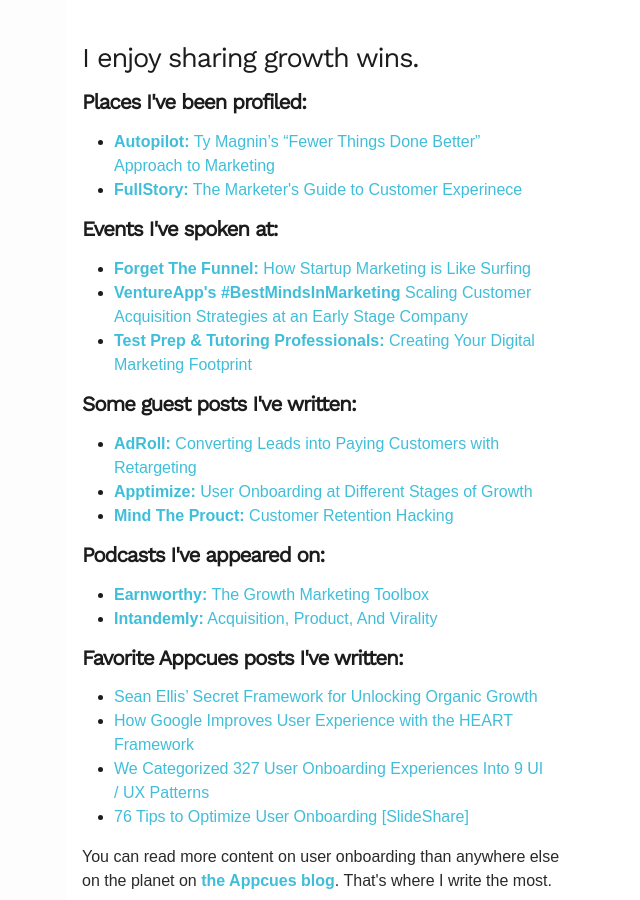
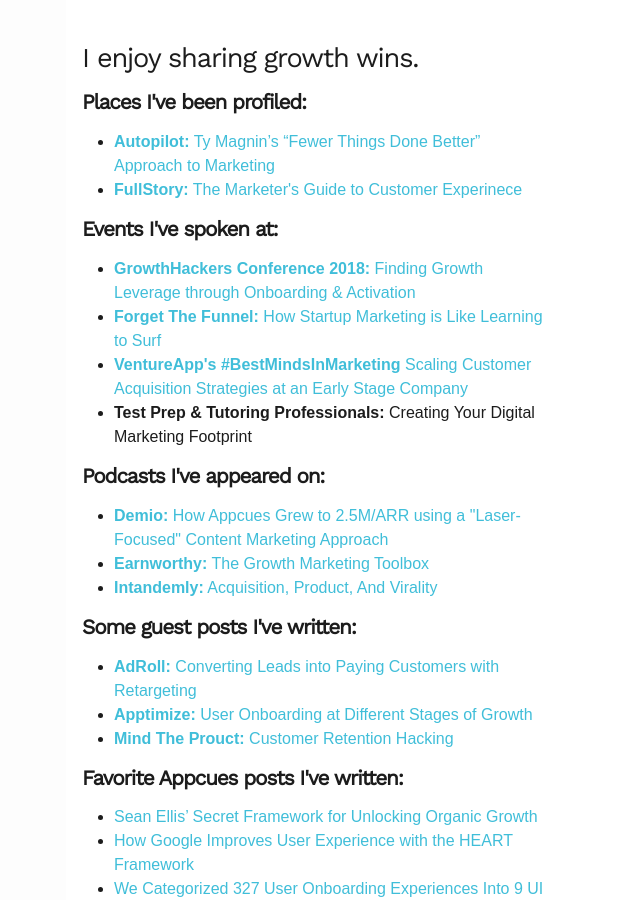
Before and after one commit to TyMagnin/tymagnin.github.io, a Jekyll site: the page built from index.html, in a window 1280 px wide and 900 px high, scrolled down 684 px. Shown: the whole window, without its empty margins (190-830 px from the left). Built offline with Jekyll 4.4.1, drawn with Linux system fonts in a browser that asks for light colours; comment, search, counter and statistics services are not loaded.

Commit message:
updating contnt on site

```diff
--- a/index.html
+++ b/index.html
@@ -51,21 +51,24 @@ layout: default
     	</ul>
 	    <h3><strong>Events I've spoken at:</strong></h3>
 	    <ul>
-	    	<li><a href="https://www.forgetthefunnel.com/workshops/saas-marketers-do-more-replay/"><strong>Forget The Funnel:</strong> How Startup Marketing is Like Surfing</a>
-	    	<li><a href="https://www.ventureapp.com/c/8fd182cb-d481-4bc7-8eb5-75b7c0153a68/"><strong>VentureApp's #BestMindsInMarketing</strong> Scaling Customer Acquisition Strategies at an Early Stage Company</a>
-	    	<li><a><strong>Test Prep &amp; Tutoring Professionals:</strong> Creating Your Digital Marketing Footprint</a></li>
+	    	<li><a href="https://growthhackers.com/conference"><strong>GrowthHackers Conference 2018:</strong> Finding Growth Leverage through Onboarding & Activation</a></li>
+		<li><a href="https://www.forgetthefunnel.com/workshops/saas-marketers-do-more-replay/"><strong>Forget The Funnel:</strong> How Startup Marketing is Like Learning to Surf</a></li>
+	    	<li><a href="https://www.ventureapp.com/c/8fd182cb-d481-4bc7-8eb5-75b7c0153a68/"><strong>VentureApp's #BestMindsInMarketing</strong> Scaling Customer Acquisition Strategies at an Early Stage Company</a></li>
+	    	<li><strong>Test Prep &amp; Tutoring Professionals:</strong> Creating Your Digital Marketing Footprint</li>
 	    </ul>
-	    <h3><strong>Some guest posts I've written:</strong></h3>
+
+	    <h3><strong>Podcasts I've appeared on:</strong></h3>
+	    <ul>
+		<li><a href="https://itunes.apple.com/us/podcast/saas-breakthrough/id1343815847?mt=2"><strong>Demio:</strong> How Appcues Grew to 2.5M/ARR using a "Laser-Focused" Content Marketing Approach</a></li>
+		<li><a href="http://earnworthy.com/appcues-ty-magnin/"><strong>Earnworthy:</strong> The Growth Marketing Toolbox</a></li>
+	    	<li><a href="https://www.intandemly.com/blog/ty-magnin-take-on-experimenting-acquisition-product-and-virality-to-get-more-growth/"><strong>Intandemly:</strong> Acquisition, Product, And Virality</a></li>
+	    </ul>
+	<h3><strong>Some guest posts I've written:</strong></h3>
     	<ul>
     		<li><a href="https://blog.adroll.com/thought-piece/expert-advice-converting-leads-into-paying-customers-with-retargeting"><strong>AdRoll:</strong> Converting Leads into Paying Customers with Retargeting</a></li>
     		<li><a href="https://apptimize.com/blog/2016/03/user-onboarding-at-different-stages-of-growth/"><strong>Apptimize:</strong> User Onboarding at Different Stages of Growth</a></li>
     		<li><a href="http://www.mindtheproduct.com/2016/09/customer-retention-hacking-how-to-get-users-to-commit/"><strong>Mind The Prouct:</strong> Customer Retention Hacking</a></li>
     	</ul>
-	    <h3><strong>Podcasts I've appeared on:</strong></h3>
-	    <ul>
-	    	<li><a href="http://earnworthy.com/appcues-ty-magnin/"><strong>Earnworthy:</strong> The Growth Marketing Toolbox</a></li>
-	    	<li><a href="https://www.intandemly.com/blog/ty-magnin-take-on-experimenting-acquisition-product-and-virality-to-get-more-growth/"><strong>Intandemly:</strong> Acquisition, Product, And Virality</a></li>
-	    </ul>
 	    <h3><strong>Favorite Appcues posts I've written:</strong></h3>
 	    <ul>
 	    	<li><a href="https://www.appcues.com/blog/sean-ellis-secret-framework-for-unlocking-organic-growth/">Sean Ellis’ Secret Framework for Unlocking Organic Growth</a></li>
```
